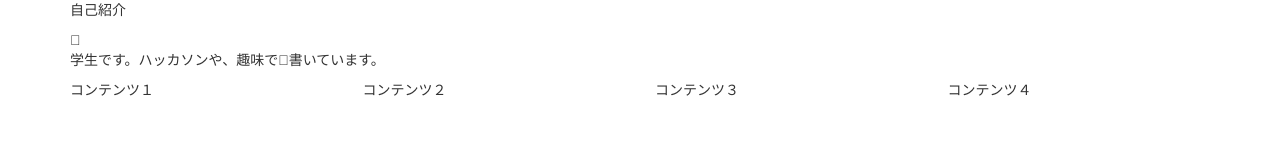
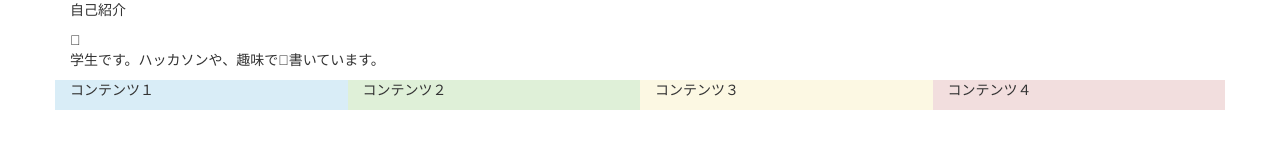
Before and after one commit to ramo798/ramo798.github.io, a plain HTML site: page index.html in a window 1280 px wide. Drawn offline with nearby package versions, Linux system fonts and the light colour scheme.

Commit message:
箱に色つけた

```diff
--- a/index.html
+++ b/index.html
@@ -17,16 +17,16 @@
     </div>
 
     <div class="row content">
-        <div class="col-sm-6 col-md-3">
+        <div class="col-sm-6 col-md-3 bg-info">
           <p>コンテンツ１</p>
         </div>
-        <div class="col-sm-6 col-md-3">
+        <div class="col-sm-6 col-md-3 bg-success">
           <p>コンテンツ２</p>
         </div>
-        <div class="col-sm-6 col-md-3">
+        <div class="col-sm-6 col-md-3 bg-warning">
           <p>コンテンツ３</p>
         </div>
-        <div class="col-sm-6 col-md-3">
+        <div class="col-sm-6 col-md-3 bg-danger">
           <p>コンテンツ４</p>
         </div>
     </div>
```
